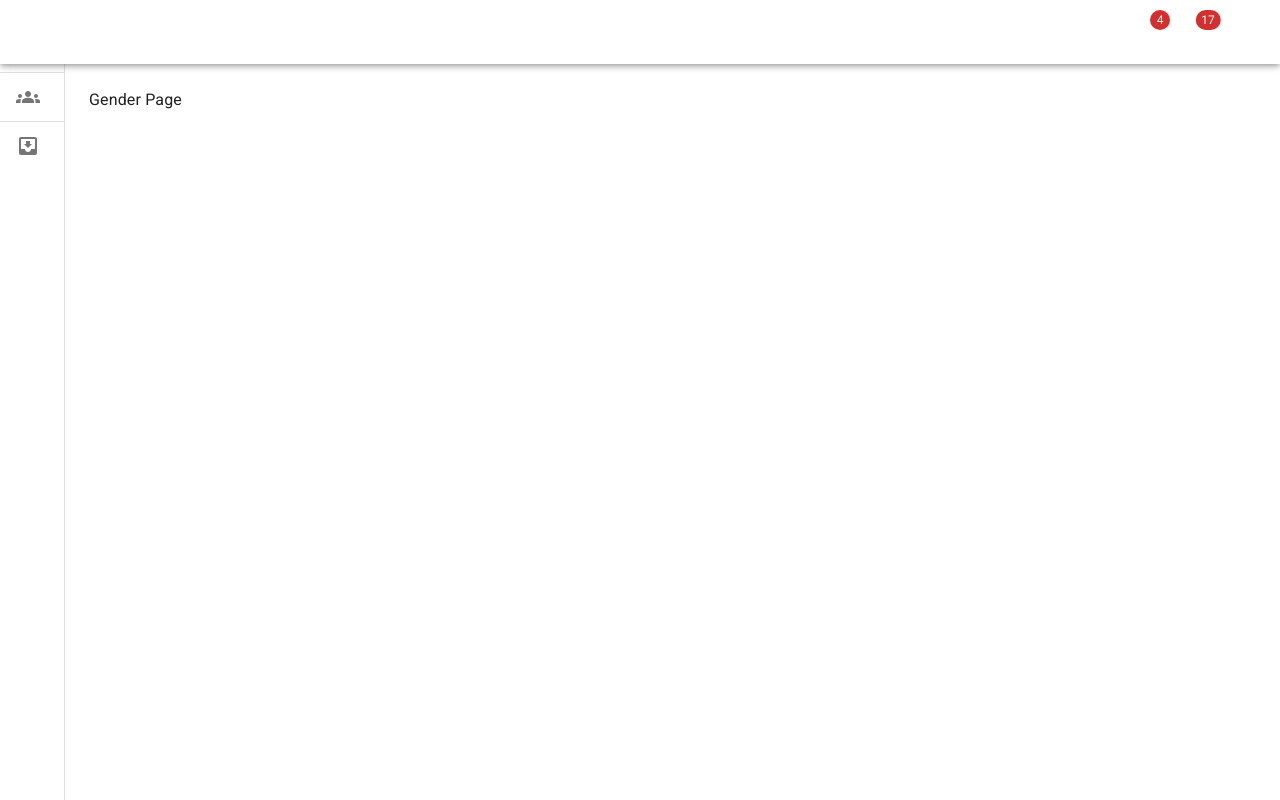
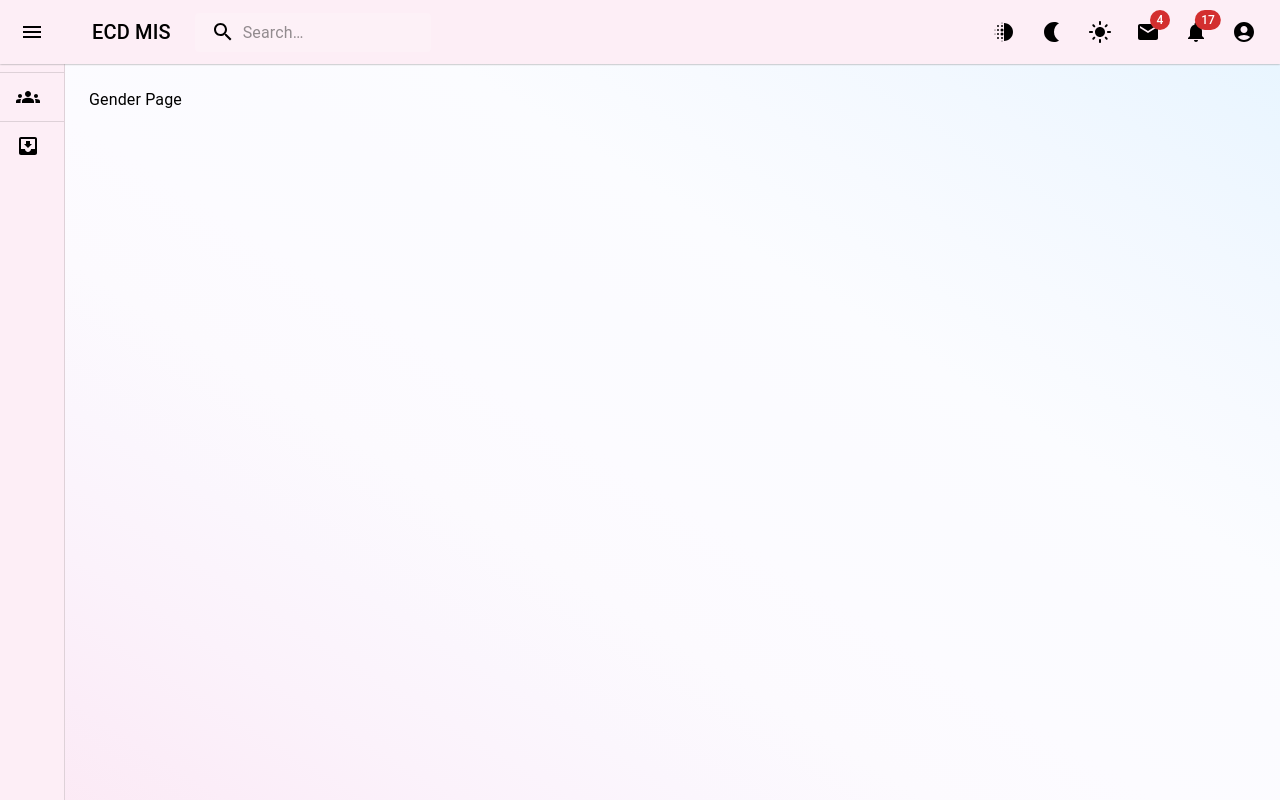
Before and after one commit to noordxb33/ECD-FRONT-END, a React (Create React App) app: page /Gender in a window 1280 px wide. Built offline with nearby package versions, Linux system fonts and the light colour scheme.

Commit message:
Changed Theme colors

```diff
--- a/public/index.html
+++ b/public/index.html
@@ -26,7 +26,7 @@
     -->
     <title>React App</title>
   </head>
-  <body data-theme="light">
+  <body data-theme="sea-theme">
     <noscript>You need to enable JavaScript to run this app.</noscript>
     <div id="root"></div>
     <!--
--- a/src/App.css
+++ b/src/App.css
@@ -47,34 +47,57 @@
   --headings-color: #000000;
   --desc-color: #000000;
   --drawer-bg-color:#fff;
+  --color: #000;
 }
 
 body[data-theme="dark-theme"] {
-  --bg-color: #000000;
-  --headings-color: #fff;
+  --bg-color: linear-gradient(
+    to left bottom,
+    #001f2f,
+    #0d1727,
+    #131421,
+    #150f1b,
+    #130c15,
+    #100a10,
+    #0d0508,
+    #090000,
+    #0b0203,
+    #100308,
+    #130410,
+    #140410
+  );
+  --headings-color: #000000;
+  --box-shadow: none;
   --desc-color: #fff;
-  --drawer-bg-color:#310b0b;
-
+  --drawer-bg-color:#000;
+  --color: #ffffffbf;
 }
 
 body[data-theme="sea-theme"] {
-  --bg-color: #5a460d;
-  --headings-color: #96ceb4;
+  --bg-color: linear-gradient(to right top, #fce9f4, #fbedf8, #fbf2fb, #fbf6fd, #fcfafe, #fcfbff, #fbfbff, #fbfcff, #f7faff, #f2f8ff, #ecf6ff, #e6f5ff);
+  --headings-color: #fdeef6;
   --desc-color: #ff9292;
-  --drawer-bg-color:#1afdfdb7;
+  --drawer-bg-color: #fdeef6;
+  --color: #000;
+  --box-shadow: 0 0 2px gray;
+
 
 }
 
 body[data-theme="sharp-theme"] {
-  --bg-color: #ff7777;
-  --headings-color: #a2416b;
+  --bg-color:  linear-gradient(to left, #9796f0, #fbc7d4);
+  --headings-color: linear-gradient(to left, #9796f0, #fbc7d4);
   --desc-color: #852747;
-  --drawer-bg-color:#b9a7a7;
-
+  --drawer-bg-color:linear-gradient(to left, #9796f0, #fbc7d4);
+  --color: #000;
+  --box-shadow: 0 0 5px gray;
 }
 
 body {
   background: var(--bg-color) !important;
+  background-size: cover;
+  background-repeat: no-repeat;
+  height: 100vh;
 }
 
 .content-container {
--- a/src/Components/MiniDrawer.js
+++ b/src/Components/MiniDrawer.js
@@ -41,24 +41,32 @@ const drawerWidth = 230;
 
 // when you open the drawer this is used for styling
 const openedMixin = (theme) => ({
-  backgroundColor:'var(--drawer-bg-color)',
+  backgroundColor: 'var(--drawer-bg-color)',
+  color: 'var(--color) !important',
   width: drawerWidth,
   transition: theme.transitions.create('width', {
     easing: theme.transitions.easing.sharp,
     duration: theme.transitions.duration.enteringScreen,
   }),
   overflowX: 'hidden',
+  [`& *`]: {
+    color: 'var(--color) !important',
+  },
 });
 
 // when you close the drawer this is used for styling
 const closedMixin = (theme) => ({
-  backgroundColor:'var(--drawer-bg-color)',
+  backgroundColor: 'var(--drawer-bg-color)',
+  color: `var(--color) !important`,
   transition: theme.transitions.create('width', {
     easing: theme.transitions.easing.sharp,
     duration: theme.transitions.duration.leavingScreen,
   }),
   overflowX: 'hidden',
   width: `calc(${theme.spacing(7)} + 1px)`,
+  [`& *`]: {
+    color: `var(--color) !important`,
+  },
   [theme.breakpoints.up('sm')]: {
     width: `calc(${theme.spacing(8)} + 1px)`,
   },
@@ -73,12 +81,23 @@ const DrawerHeader = styled('div')(({ theme }) => ({
   ...theme.mixins.toolbar,
 }));
 
+// Wrapper component
+const PageWrapper = styled('body')(({ theme }) => ({
+  background: 'var(--bg-color)',
+  backgroundSize: 'cover',
+  backgroundRepeat: 'no-repeat',
+  width: '100%',
+  height: '100vh',
+  color: 'var(--color)',
+}));
 
 //this is used for the app bar styling
 const AppBar = styled(MuiAppBar, {
   shouldForwardProp: (prop) => prop !== 'open',
 })(({ theme, open }) => ({
-  backgroundColor:'var(--bg-color)',
+  background:'var(--headings-color)',
+  color: 'var(--color)',
+  boxShadow: 'var(--box-shadow)',
   zIndex: theme.zIndex.drawer + 1,
   transition: theme.transitions.create(['width', 'margin'], {
     easing: theme.transitions.easing.sharp,
@@ -306,6 +325,7 @@ const renderMobileMenu = (
   ];
 
   return (
+    <PageWrapper>
         <Box sx={{ display: 'flex' }}>
         <CssBaseline />
         <AppBar position="fixed" open={open}>
@@ -437,5 +457,7 @@ const renderMobileMenu = (
             {props.pageContent}
         </Box>
       </Box>
+    </PageWrapper>
+
   );
 }
--- a/src/index.css
+++ b/src/index.css
@@ -1,4 +1,4 @@
-body {
+/* body {
   margin: 0;
   font-family: -apple-system, BlinkMacSystemFont, 'Segoe UI', 'Roboto', 'Oxygen',
     'Ubuntu', 'Cantarell', 'Fira Sans', 'Droid Sans', 'Helvetica Neue',
@@ -10,4 +10,4 @@ body {
 code {
   font-family: source-code-pro, Menlo, Monaco, Consolas, 'Courier New',
     monospace;
-}
+} */
--- a/src/index.js
+++ b/src/index.js
@@ -3,7 +3,7 @@ import ReactDOM from 'react-dom/client';
 import './index.css';
 import App from './App';
 import reportWebVitals from './reportWebVitals';
-import 'fontsource-roboto';
+// import 'fontsource-roboto';
 
 const root = ReactDOM.createRoot(document.getElementById('root'));
 root.render(
```
Also changed, not shown: src/App.js (line endings or trailing spaces), 2 other files (tests, documents, lock files or other folders). Lines whose indentation alone changed are shown as unchanged.
